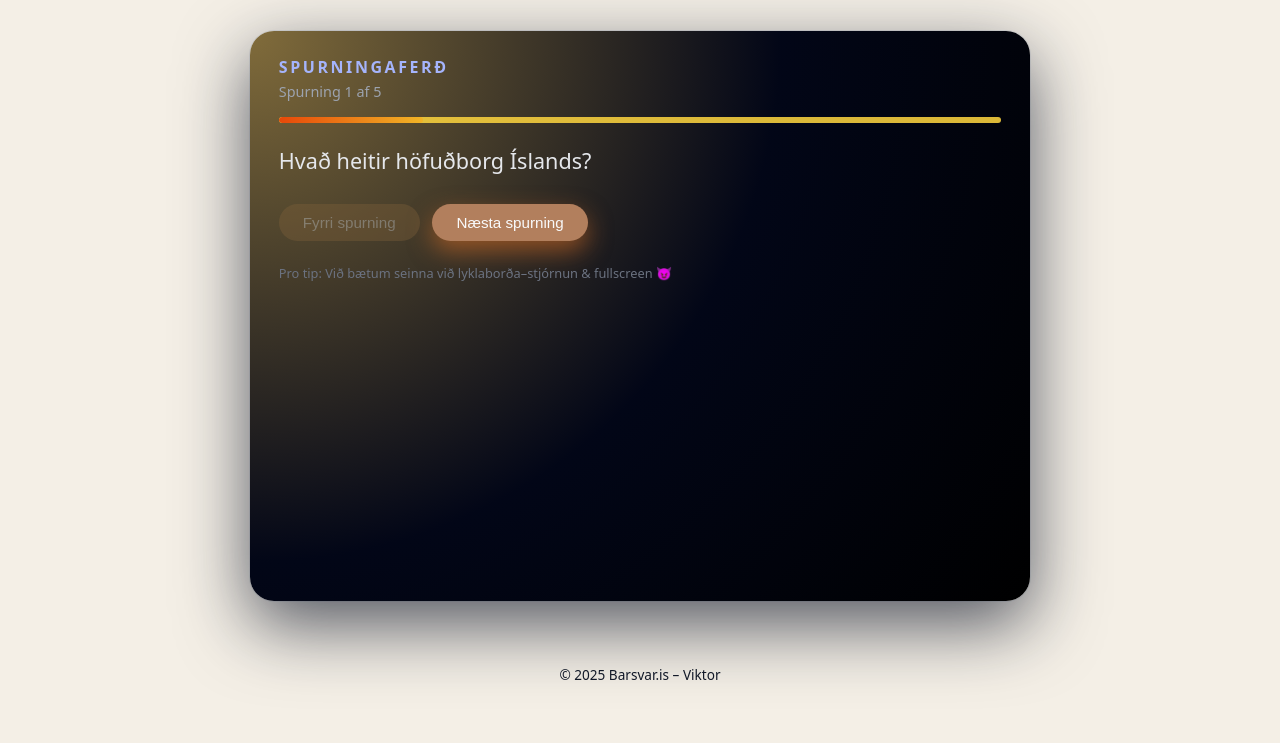
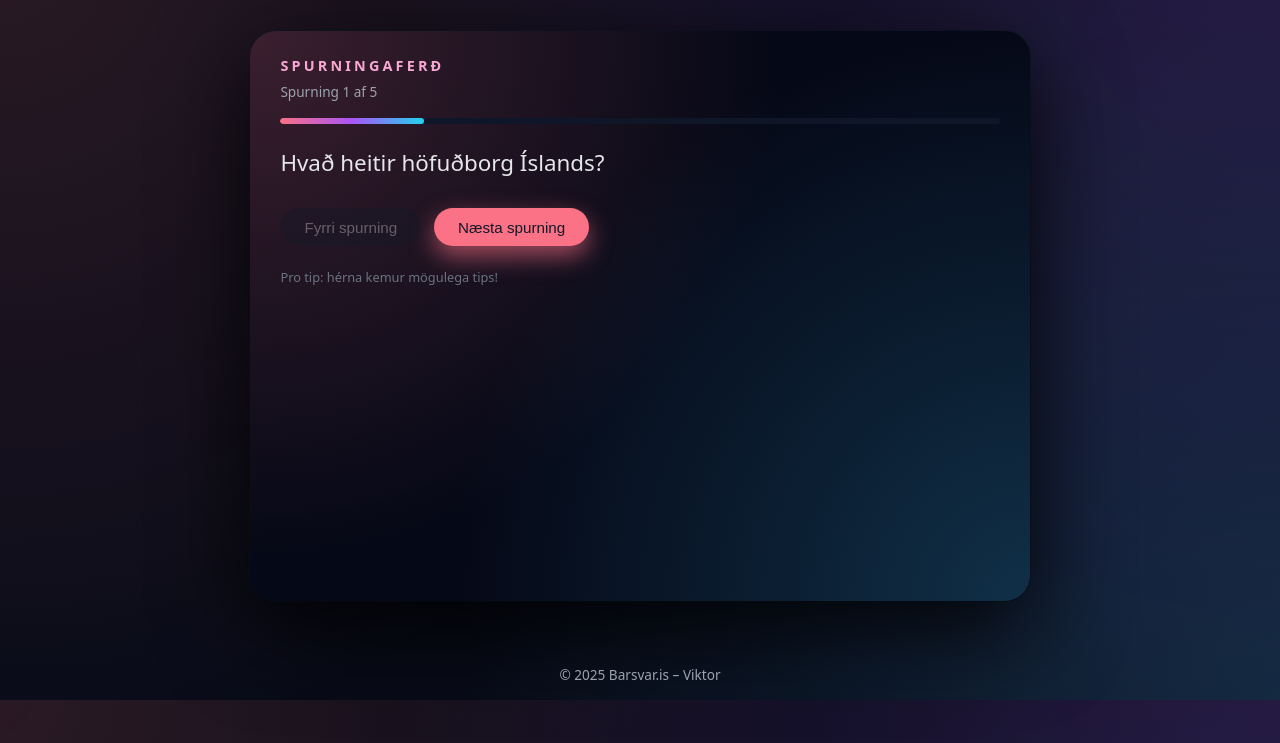
Before and after one commit to V1XTERR/hopverkefni-2, a plain HTML site: page sidur/questions.html in a window 1280 px wide. Shown: the part 57-800 px from the top of the page. Drawn offline with Linux system fonts and the light colour scheme.

Commit message:
Breytingar á css

```diff
--- a/main.js
+++ b/main.js
@@ -75,7 +75,7 @@ function renderQuestionView() {
 
   const hint = createElement('p', {
     className: 'quiz-hint',
-    text: 'Pro tip: Við bætum seinna við lyklaborða–stjórnun & fullscreen 😈',
+    text: 'Pro tip: hérna kemur mögulega tips!',
   });
 
   controls.append(prevBtn, nextBtn);
--- a/styles.css
+++ b/styles.css
@@ -1,3 +1,19 @@
+/* ========= THEME ========= */
+
+:root {
+  --bg-main: #080b18;          /* midnight navy */
+  --bg-soft: #0b1020;
+  --card-hero: #0f172a;
+  --card-quiz: #050816;
+
+  --accent-pink: #fb7185;      /* cocktails */
+  --accent-purple: #a855f7;    /* neon glow */
+  --accent-cyan: #22d3ee;      /* soft teal */
+  --text-main: #e5e7eb;
+}
+
+/* ========= RESET ========= */
+
 *,
 *::before,
 *::after {
@@ -7,15 +23,20 @@
 body {
   margin: 0;
   font-family: system-ui, -apple-system, BlinkMacSystemFont, 'Segoe UI', sans-serif;
-  background: #f4efe6; /* creamy background */
-  color: #111827;
+  /* global midnight cocktail bg */
+  background:
+    radial-gradient(circle at 0% 0%, rgba(248, 113, 113, 0.14) 0, transparent 55%),
+    radial-gradient(circle at 100% 100%, rgba(56, 189, 248, 0.16) 0, transparent 55%),
+    radial-gradient(circle at 100% 0%, rgba(168, 85, 247, 0.18) 0, transparent 60%),
+    var(--bg-main);
+  color: var(--text-main);
 }
 
-/* HEADER / NAV */
+/* ========= HEADER / NAV ========= */
 
 .site-header {
   padding: 0.9rem 1.8rem;
-  background: #f4efe6;
+  background: transparent;
 }
 
 .site-header-inner {
@@ -28,13 +49,14 @@ body {
 
 .site-logo {
   margin: 0;
-  font-size: 1.2rem;
-  letter-spacing: 0.2em;
+  font-size: 1.25rem;
+  letter-spacing: 0.22em;
   font-weight: 700;
+  color: #f9fafb;
 }
 
 .site-nav a {
-  color: #111827;
+  color: #e5e7eb;
   text-decoration: none;
   margin-left: 1.5rem;
   font-size: 0.95rem;
@@ -44,7 +66,7 @@ body {
   text-decoration: underline;
 }
 
-/* MAIN LAYOUT */
+/* ========= LAYOUT ========= */
 
 .site-main {
   min-height: calc(100vh - 150px);
@@ -55,12 +77,12 @@ body {
 
 .site-footer {
   padding: 1rem 1.5rem;
-  background: #f4efe6;
   font-size: 0.85rem;
   text-align: center;
+  color: #9ca3af;
 }
 
-/* HERO SECTION */
+/* ========= HERO (INDEX) ========= */
 
 .hero {
   width: 100%;
@@ -69,10 +91,15 @@ body {
 .hero-inner {
   max-width: 1120px;
   margin: 0 auto;
-  background: #ffffff;
-  padding: 2rem 2.5rem 2.2rem;
-  border-radius: 0.75rem;
-  box-shadow: 0 18px 50px rgba(15, 23, 42, 0.16);
+  background:
+    radial-gradient(circle at top left, rgba(251, 113, 133, 0.12) 0, transparent 55%),
+    radial-gradient(circle at bottom right, rgba(56, 189, 248, 0.12) 0, transparent 55%),
+    var(--card-hero);
+  padding: 2.2rem 2.6rem 2.3rem;
+  border-radius: 1.2rem;
+  box-shadow:
+    0 26px 80px rgba(0, 0, 0, 0.7),
+    0 0 0 1px rgba(148, 163, 184, 0.25);
 }
 
 .hero-brand {
@@ -83,16 +110,17 @@ body {
 }
 
 .hero-logo {
-  font-size: 2.4rem;
+  font-size: 2.3rem;
   font-weight: 900;
-  letter-spacing: 0.18em;
+  letter-spacing: 0.2em;
+  color: #f9fafb;
 }
 
 .hero-tagline {
   font-size: 0.82rem;
-  letter-spacing: 0.24em;
+  letter-spacing: 0.28em;
   text-transform: uppercase;
-  color: #6b7280;
+  color: #9ca3af;
 }
 
 .hero-layout {
@@ -110,7 +138,7 @@ body {
 
 .hero-kicker {
   font-size: 0.8rem;
-  letter-spacing: 0.16em;
+  letter-spacing: 0.18em;
   text-transform: uppercase;
   color: #9ca3af;
   margin: 0 0 0.75rem;
@@ -118,14 +146,15 @@ body {
 
 .hero-heading {
   margin: 0 0 1rem;
-  font-size: 2.4rem;
+  font-size: 2.35rem;
   line-height: 1.1;
+  color: #f9fafb;
 }
 
 .hero-description {
-  margin: 0 0 1.5rem;
+  margin: 0 0 1.6rem;
   font-size: 0.98rem;
-  color: #4b5563;
+  color: #d1d5db;
   max-width: 34rem;
 }
 
@@ -138,12 +167,12 @@ body {
 
 .hero-note {
   font-size: 0.8rem;
-  color: #6b7280;
+  color: #9ca3af;
 }
 
 .hero-image {
   margin: 0;
-  border-radius: 0.5rem;
+  border-radius: 0.9rem;
   overflow: hidden;
   background: #020617;
   display: flex;
@@ -157,66 +186,119 @@ body {
   object-fit: cover;
 }
 
-/* QUIZ CONTAINER (questions.html) */
+/* ========= QUIZ (QUESTIONS) ========= */
 
 .quiz-container {
   width: 100%;
-  max-width: 700px;
+  max-width: 780px;
   margin: 0 auto;
-  background: #020617;
+  background:
+    radial-gradient(circle at top left, rgba(251, 113, 133, 0.22) 0, transparent 55%),
+    radial-gradient(circle at bottom right, rgba(56, 189, 248, 0.22) 0, transparent 60%),
+    var(--card-quiz);
   color: #e5e7eb;
-  border-radius: 0.75rem;
-  padding: 1.5rem;
-  box-shadow: 0 15px 40px rgba(0, 0, 0, 0.4);
+  border-radius: 1.6rem;
+  padding: 1.6rem 1.9rem 1.9rem;
+  box-shadow:
+    0 30px 90px rgba(0, 0, 0, 0.85),
+    0 0 0 1px rgba(15, 23, 42, 0.8);
 }
 
 .quiz-title {
-  margin-top: 0;
-  margin-bottom: 0.75rem;
-  font-size: 1.1rem;
-  color: #a5b4fc;
+  margin: 0 0 0.4rem;
+  font-size: 0.9rem;
+  letter-spacing: 0.22em;
+  text-transform: uppercase;
+  color: #f9a8d4;
+}
+
+.quiz-meta {
+  margin: 0 0 1.1rem;
+  font-size: 0.85rem;
+  color: #9ca3af;
+}
+
+.quiz-progress {
+  width: 100%;
+  height: 6px;
+  border-radius: 999px;
+  background: rgba(15, 23, 42, 0.95);
+  overflow: hidden;
+  margin-bottom: 1.4rem;
+}
+
+.quiz-progress-bar {
+  height: 100%;
+  width: 0;
+  border-radius: inherit;
+  background: linear-gradient(
+    90deg,
+    var(--accent-pink),
+    var(--accent-purple),
+    var(--accent-cyan)
+  );
+  transition: width 0.25s ease-out;
 }
 
 .quiz-question {
-  font-size: 1.2rem;
-  margin-bottom: 1.5rem;
+  font-size: 1.4rem;
+  margin-bottom: 1.9rem;
 }
 
 .quiz-controls {
   display: flex;
-  justify-content: flex-start;
-  gap: 0.75rem;
+  flex-wrap: wrap;
+  gap: 0.8rem;
 }
 
-/* BUTTONS / LINKS AS BUTTONS */
+.quiz-hint {
+  margin-top: 1.4rem;
+  font-size: 0.8rem;
+  color: #6b7280;
+}
+
+/* ========= BUTTONS ========= */
 
 button,
 .btn {
   border: none;
   display: inline-block;
-  padding: 0.6rem 1.4rem;
+  padding: 0.65rem 1.5rem;
   border-radius: 999px;
   font-size: 0.95rem;
   cursor: pointer;
   text-decoration: none;
+  transition:
+    transform 0.12s ease-out,
+    box-shadow 0.12s ease-out,
+    background 0.12s ease-out;
 }
 
 .primary {
-  background: #111827;
-  color: #f9fafb;
+  background: var(--accent-pink);
+  color: #111827;
+  box-shadow: 0 10px 25px rgba(251, 113, 133, 0.6);
 }
 
 .secondary {
-  background: #374151;
+  background: #111827;
   color: #e5e7eb;
+  box-shadow: 0 8px 20px rgba(15, 23, 42, 0.9);
+}
+
+button:not(:disabled):hover,
+.btn:hover {
+  transform: translateY(-1px);
+  box-shadow: 0 16px 32px rgba(0, 0, 0, 0.9);
 }
 
 button:disabled {
-  opacity: 0.45;
+  opacity: 0.35;
   cursor: default;
+  box-shadow: none;
 }
 
-/* RESPONSIVE */
+/* ========= RESPONSIVE ========= */
 
 @media (max-width: 800px) {
   .hero-inner {
@@ -237,105 +319,3 @@ button:disabled {
     font-size: 2rem;
   }
 }
-
-/* Fínpússun á spurningaboxinu */
-
-.quiz-container {
-  width: 100%;
-  max-width: 780px;
-  margin: 0 auto;
-  background: radial-gradient(circle at top left, #816c3b 0, #020617 55%, #000 100%);
-  color: #e5e7eb;
-  border-radius: 1.5rem;
-  padding: 1.6rem 1.8rem 1.8rem;
-  box-shadow:
-    0 24px 70px rgba(15, 23, 42, 0.7),
-    0 0 0 1px rgba(148, 163, 184, 0.2);
-}
-
-.quiz-title {
-  margin: 0 0 0.25rem;
-  font-size: 1rem;
-  letter-spacing: 0.16em;
-  text-transform: uppercase;
-  color: #a5b4fc;
-}
-
-.quiz-meta {
-  margin: 0 0 1rem;
-  font-size: 0.9rem;
-  color: #9ca3af;
-}
-
-.quiz-progress {
-  width: 100%;
-  height: 6px;
-  border-radius: 999px;
-  background: rgba(243, 204, 62, 0.9);
-  overflow: hidden;
-  margin-bottom: 1.4rem;
-}
-
-.quiz-progress-bar {
-  height: 100%;
-  width: 0;
-  border-radius: inherit;
-  background: linear-gradient(90deg, #e74809, #f1b426);
-  transition: width 0.25s ease-out;
-}
-
-.quiz-question {
-  font-size: 1.35rem;
-  margin-bottom: 1.8rem;
-}
-
-.quiz-controls {
-  display: flex;
-  flex-wrap: wrap;
-  gap: 0.8rem;
-}
-
-button,
-.btn {
-  border: none;
-  display: inline-block;
-  padding: 0.65rem 1.5rem;
-  border-radius: 999px;
-  font-size: 0.95rem;
-  cursor: pointer;
-  text-decoration: none;
-  transition:
-    transform 0.12s ease-out,
-    box-shadow 0.12s ease-out,
-    background 0.12s ease-out;
-}
-
-.primary {
-  background: #b27f5d;
-  color: #f9fafb;
-  box-shadow: 0 10px 25px rgba(242, 119, 37, 0.5);
-}
-
-.secondary {
-  background: rgb(132, 100, 60);
-  color: #e5e7eb;
-  box-shadow: 0 8px 20px rgba(15, 23, 42, 0.6);
-}
-
-button:not(:disabled):hover,
-.btn:hover {
-  transform: translateY(-1px);
-  box-shadow: 0 14px 30px rgba(15, 23, 42, 0.9);
-}
-
-button:disabled {
-  opacity: 0.35;
-  cursor: default;
-  box-shadow: none;
-}
-
-.quiz-hint {
-  margin-top: 1.4rem;
-  font-size: 0.8rem;
-  color: #6b7280;
-}
```
Also changed, not shown: index.html (+6 -7 lines), 2 other files.
